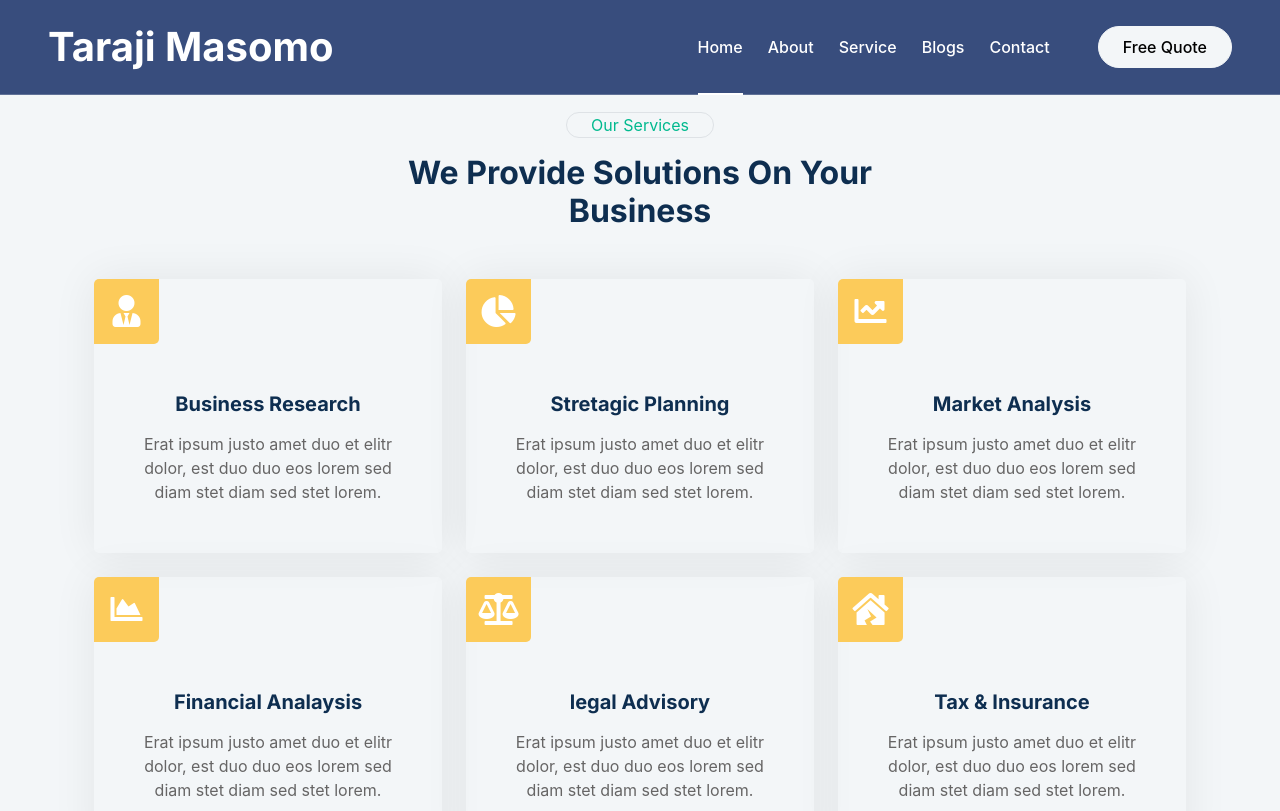
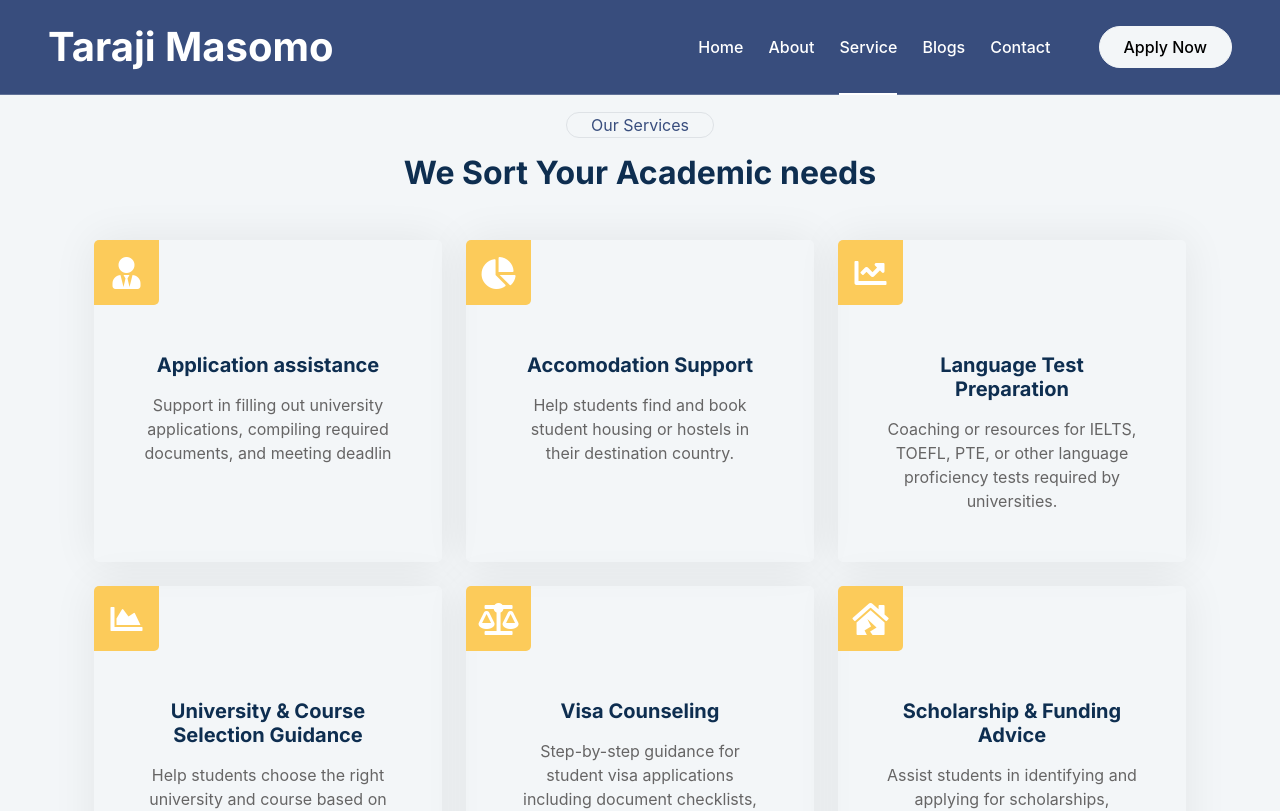
Before and after one commit to KanizoRGB/Masomo-app, a React (Create React App) app: page /services in a window 1280 px wide. Shown: the top 811 px of the page. Built offline with nearby package versions, Linux system fonts and the light colour scheme.

Commit message:
added relevant content

```diff
--- a/src/App.js
+++ b/src/App.js
@@ -6,6 +6,7 @@
 import Services from './pages/Services';
 import About from './pages/About';
 import Contact from './pages/Contact';
+import Blogs from './pages/Blogs';
 import { BrowserRouter as Router,Route,Routes } from 'react-router-dom';
 
 
@@ -19,6 +20,7 @@
           <Route path="/about" element={<About />} />
           <Route path="/services" element={<Services />} />
           <Route path="/contact" element={<Contact />} />
+          <Route path="/blogs" element={<Blogs />} />
 
           {/* <Route path="/about" element={<About />} /> */}
           {/* <Route path="/contact" element={<Contact />} /> */}
--- a/src/components/Footer.js
+++ b/src/components/Footer.js
@@ -41,7 +41,7 @@
         <p>Lorem ipsum dolor sit amet elit. Phasellus nec pretium mi. Curabitur facilisis ornare velit non vulpu</p>
         <div className="position-relative w-100 mt-3">
           <input className="form-control border-0 rounded-pill w-100 ps-4 pe-5" type="text" placeholder="Your Email" style={{height: 48}} />
-          <button type="button" className="btn shadow-none position-absolute top-0 end-0 mt-1 me-2"><i className="fa fa-paper-plane text-primary fs-4" /></button>
+          <button type="button" className="btn shadow-none position-absolute top-0 end-0 mt-1 me-2"><i className="fa fa-paper-plane fs-4" style={{color:"rgb(248, 185, 32)"}} /></button>
         </div>
       </div>
     </div>
--- a/src/components/Header.js
+++ b/src/components/Header.js
@@ -1,9 +1,9 @@
 import React from 'react'
-import { Link } from 'react-router-dom';
+import { Link,NavLink } from 'react-router-dom';
 
 function Header() {
 
-  //Taraji Yellow color #F8B920
+  //Taraji Yellow color rgb(248, 185, 32)
   //Taraji Blue color rgb(56, 77, 125)
   return (
     <div>
@@ -22,27 +22,13 @@
     </button>
     <div className="collapse navbar-collapse" id="navbarCollapse">
       <div className="navbar-nav ms-auto py-0">
-        <Link to="/" className="nav-item nav-link active">Home</Link>
-        <Link to="/about" className="nav-item nav-link">About</Link>
-        <Link to="/services" className="nav-item nav-link">Service</Link>
-        <Link to="/blogs" className="nav-item nav-link">Blogs</Link>
-        {/* <a href="index.html" className="nav-item nav-link active">Home</a> */}
-        {/* <a href="about.html" className="nav-item nav-link">About</a> */}
-        {/* <a href="service.html" className="nav-item nav-link">Service</a> */}
-        {/* <a href="service.html" className="nav-item nav-link">Blogs</a> */}
-        {/* <div className="nav-item dropdown">
-          <a href="#" className="nav-link dropdown-toggle" data-bs-toggle="dropdown">Pages</a>
-          <div className="dropdown-menu m-0">
-            <a href="feature.html" className="dropdown-item">Features</a>
-            <a href="quote.html" className="dropdown-item">Free Quote</a>
-            <a href="team.html" className="dropdown-item">Our Team</a>
-            <a href="testimonial.html" className="dropdown-item">Testimonial</a>
-            <a href="404.html" className="dropdown-item">404 Page</a>
-          </div>
-        </div> */}
-        <a href="contact.html" className="nav-item nav-link">Contact</a>
+        <NavLink to="/" className="nav-item nav-link ">Home</NavLink>
+        <NavLink to="/about" className="nav-item nav-link">About</NavLink>
+        <NavLink to="/services" className="nav-item nav-link">Service</NavLink>
+        <NavLink to="/blogs" className="nav-item nav-link">Blogs</NavLink>
+        <NavLink to="/contact" className="nav-item nav-link">Contact</NavLink>
       </div>
-      <a href className="btn btn-light rounded-pill py-2 px-4 ms-lg-5" style={{color:"rgb(56, 77, 125);"}}>Free Quote</a>
+      <a href className="btn btn-light rounded-pill py-2 px-4 ms-lg-5" style={{color:"rgb(56, 77, 125);"}}>Apply Now</a>
     </div>
   </nav>
   {/* <div className="container-xxl bg-primary hero-header">
--- a/src/pages/About.js
+++ b/src/pages/About.js
@@ -8,11 +8,11 @@
     <div className="container">
       <div className="row g-5 align-items-center">
         <div className="col-lg-6 wow zoomIn" data-wow-delay="0.1s">
-          <img className="img-fluid" src="img/about.png" />
+          <img className="img-fluid" src="img/abroad_uni.jpg" />
         </div>
         <div className="col-lg-6 wow fadeInUp " data-wow-delay="0.1s">
-          <div className="d-inline-block border rounded-pill px-4 mt-4 mb-3" style={{color:"rgb(56, 77, 125)"}}>About Us</div>
-          <h2 className="mb-4">Award Wining Consultancy Agency For Your Business</h2>
+          <div className="d-inline-block border rounded-pill px-4 mt-4 mb-3" style={{color:"rgb(248, 185, 32)"}}>About Us</div>
+          <h2 className="mb-4">Scholarships to fund your dreams</h2>
           <p className="mb-4">Tempor erat elitr rebum at clita. Diam dolor diam ipsum et tempor sit. Aliqu diam amet diam et eos labore. Clita erat ipsum et lorem et sit, sed stet no labore lorem sit. Sanctus clita duo justo et tempor eirmod</p>
           <div className="row g-3 mb-4">
             <div className="col-12 d-flex">
@@ -20,7 +20,7 @@
                 <i className="fa fa-user-tie text-white" />
               </div>
               <div className="ms-4">
-                <h6>Business Planning</h6>
+                <h6>Statement of Purpose(SOP)</h6>
                 <span>Tempor erat elitr rebum at clita. Diam dolor ipsum amet eos erat ipsum lorem et sit sed stet lorem sit clita duo</span>
               </div>
             </div>
@@ -29,7 +29,7 @@
                 <i className="fa fa-chart-line text-white" />
               </div>
               <div className="ms-4">
-                <h6>Financial Analaysis</h6>
+                <h6>Essay Review</h6>
                 <span>Tempor erat elitr rebum at clita. Diam dolor ipsum amet eos erat ipsum lorem et sit sed stet lorem sit clita duo</span>
               </div>
             </div>
--- /dev/null
+++ b/src/pages/Blogs.js
@@ -0,0 +1,66 @@
+
+import React from 'react'
+
+function Blogs() {
+  return (
+    <div>
+        <div className="container-xxl py-6">
+  <div className="container">
+    <div className="mx-auto text-center wow fadeInUp" data-wow-delay="0.1s" style={{maxWidth: 600}}>
+      <div className="d-inline-block border rounded-pill text-primary px-4 mb-3">Testimonial</div>
+      <h2 className="mb-5">What Our Clients Say!</h2>
+    </div>
+    <div className="owl-carousel testimonial-carousel wow fadeInUp" data-wow-delay="0.1s">
+      <div className="testimonial-item rounded p-4">
+        <i className="fa fa-quote-left fa-2x text-primary mb-3" />
+        <p>Dolor et eos labore, stet justo sed est sed. Diam sed sed dolor stet amet eirmod eos labore diam</p>
+        <div className="d-flex align-items-center">
+          <img className="img-fluid flex-shrink-0 rounded-circle" src="img/testimonial-1.jpg" />
+          <div className="ps-3">
+            <h6 className="mb-1">Client Name</h6>
+            <small>Profession</small>
+          </div>
+        </div>
+      </div>
+      <div className="testimonial-item rounded p-4">
+        <i className="fa fa-quote-left fa-2x text-primary mb-3" />
+        <p>Dolor et eos labore, stet justo sed est sed. Diam sed sed dolor stet amet eirmod eos labore diam</p>
+        <div className="d-flex align-items-center">
+          <img className="img-fluid flex-shrink-0 rounded-circle" src="img/testimonial-2.jpg" />
+          <div className="ps-3">
+            <h6 className="mb-1">Client Name</h6>
+            <small>Profession</small>
+          </div>
+        </div>
+      </div>
+      <div className="testimonial-item rounded p-4">
+        <i className="fa fa-quote-left fa-2x text-primary mb-3" />
+        <p>Dolor et eos labore, stet justo sed est sed. Diam sed sed dolor stet amet eirmod eos labore diam</p>
+        <div className="d-flex align-items-center">
+          <img className="img-fluid flex-shrink-0 rounded-circle" src="img/testimonial-3.jpg" />
+          <div className="ps-3">
+            <h6 className="mb-1">Client Name</h6>
+            <small>Profession</small>
+          </div>
+        </div>
+      </div>
+      <div className="testimonial-item rounded p-4">
+        <i className="fa fa-quote-left fa-2x text-primary mb-3" />
+        <p>Dolor et eos labore, stet justo sed est sed. Diam sed sed dolor stet amet eirmod eos labore diam</p>
+        <div className="d-flex align-items-center">
+          <img className="img-fluid flex-shrink-0 rounded-circle" src="img/testimonial-4.jpg" />
+          <div className="ps-3">
+            <h6 className="mb-1">Client Name</h6>
+            <small>Profession</small>
+          </div>
+        </div>
+      </div>
+    </div>
+  </div>
+</div>
+
+    </div>
+  )
+}
+
+export default Blogs
--- a/src/pages/Contact.js
+++ b/src/pages/Contact.js
@@ -7,7 +7,7 @@
 <div className="container-xxl py-6">
   <div className="container">
     <div className="mx-auto text-center wow fadeInUp" data-wow-delay="0.1s" style={{maxWidth: 600}}>
-      <div className="d-inline-block border rounded-pill text-primary px-4 mt-3 mb-3">Contact Us</div>
+      <div className="d-inline-block border rounded-pill px-4 mt-3 mb-3" style={{color:"rgb(248, 185, 32)"}}>Contact Us</div>
       <h2 className="mb-5">If You Have Any Query, Please Feel Free Contact Us</h2>
     </div>
     <div className="row justify-content-center">
@@ -40,7 +40,7 @@
               </div>
             </div>
             <div className="col-12">
-              <button className="btn btn-primary w-100 py-3" type="submit">Send Message</button>
+              <button className="btn w-100 py-3" style={{backgroundColor:"rgb(248, 185, 32)"}} type="submit">Send Message</button>
             </div>
           </div>
         </form>
--- a/src/pages/Home.js
+++ b/src/pages/Home.js
@@ -7,7 +7,7 @@
         <div className="container">
           <div className="row g-5 align-items-center">
             <div className="col-lg-6 text-center text-lg-start">
-              <h1 className="text-white mb-4 animated zoomIn">We Help To Push Your Business To The Top Level</h1>
+              <h1 className="text-white mb-4 animated zoomIn">Turn Your Dream of Studying Abroad To Reality</h1>
               <p className="text-white pb-3 animated zoomIn">Tempor rebum no at dolore lorem clita rebum rebum ipsum rebum stet dolor sed justo kasd. Ut dolor sed magna dolor sea diam. Sit diam sit justo amet ipsum vero ipsum clita lorem</p>
               <a href className="btn btn-outline-light rounded-pill border-2 py-3 px-5 animated slideInRight">Learn More</a>
             </div>
--- a/src/pages/Services.js
+++ b/src/pages/Services.js
@@ -8,8 +8,8 @@
   <div className="container-xxl py-6">
     <div className="container">
       <div className="mx-auto text-center wow fadeInUp" data-wow-delay="0.1s" style={{maxWidth: 600}}>
-        <div className="d-inline-block border rounded-pill text-primary px-4 mt-3 mb-3" style={{color:"rgb(56, 77, 125)"}}>Our Services</div>
-        <h2 className="mb-5">We Provide Solutions On Your Business</h2>
+        <div className="d-inline-block border rounded-pill px-4 mt-3 mb-3" style={{color:"rgb(56, 77, 125)"}}>Our Services</div>
+        <h2 className="mb-5">We Sort Your Academic needs</h2>
       </div>
       <div className="row g-4">
         <div className="col-lg-4 col-md-6 wow fadeInUp" data-wow-delay="0.1s">
@@ -23,8 +23,8 @@
               </a>
             </div>
             <div className="p-5">
-              <h5 className="mb-3">Business Research</h5>
-              <span>Erat ipsum justo amet duo et elitr dolor, est duo duo eos lorem sed diam stet diam sed stet lorem.</span>
+              <h5 className="mb-3">Application assistance</h5>
+              <span>Support in filling out university applications, compiling required documents, and meeting deadlin</span>
             </div>
           </div>
         </div>
@@ -39,8 +39,8 @@
               </a>
             </div>
             <div className="p-5">
-              <h5 className="mb-3">Stretagic Planning</h5>
-              <span>Erat ipsum justo amet duo et elitr dolor, est duo duo eos lorem sed diam stet diam sed stet lorem.</span>
+              <h5 className="mb-3">Accomodation Support</h5>
+              <span>Help students find and book student housing or hostels in their destination country.</span>
             </div>
           </div>
         </div>
@@ -55,8 +55,8 @@
               </a>
             </div>
             <div className="p-5">
-              <h5 className="mb-3">Market Analysis</h5>
-              <span>Erat ipsum justo amet duo et elitr dolor, est duo duo eos lorem sed diam stet diam sed stet lorem.</span>
+              <h5 className="mb-3">Language Test Preparation</h5>
+              <span>Coaching or resources for IELTS, TOEFL, PTE, or other language proficiency tests required by universities.</span>
             </div>
           </div>
         </div>
@@ -71,8 +71,8 @@
               </a>
             </div>
             <div className="p-5">
-              <h5 className="mb-3">Financial Analaysis</h5>
-              <span>Erat ipsum justo amet duo et elitr dolor, est duo duo eos lorem sed diam stet diam sed stet lorem.</span>
+              <h5 className="mb-3">University & Course Selection Guidance</h5>
+              <span>Help students choose the right university and course based on their academic background, interests, and career goals.</span>
             </div>
           </div>
         </div>
@@ -87,8 +87,8 @@
               </a>
             </div>
             <div className="p-5">
-              <h5 className="mb-3">legal Advisory</h5>
-              <span>Erat ipsum justo amet duo et elitr dolor, est duo duo eos lorem sed diam stet diam sed stet lorem.</span>
+              <h5 className="mb-3">Visa Counseling</h5>
+              <span>Step-by-step guidance for student visa applications including document checklists, interview preparation, and submission help.</span>
             </div>
           </div>
         </div>
@@ -103,8 +103,8 @@
               </a>
             </div>
             <div className="p-5">
-              <h5 className="mb-3">Tax &amp; Insurance</h5>
-              <span>Erat ipsum justo amet duo et elitr dolor, est duo duo eos lorem sed diam stet diam sed stet lorem.</span>
+              <h5 className="mb-3">Scholarship & Funding Advice</h5>
+              <span>Assist students in identifying and applying for scholarships, grants, and other funding opportunities.</span>
             </div>
           </div>
         </div>
```
Also changed, not shown: 1 other file (tests, documents, lock files or other folders).
